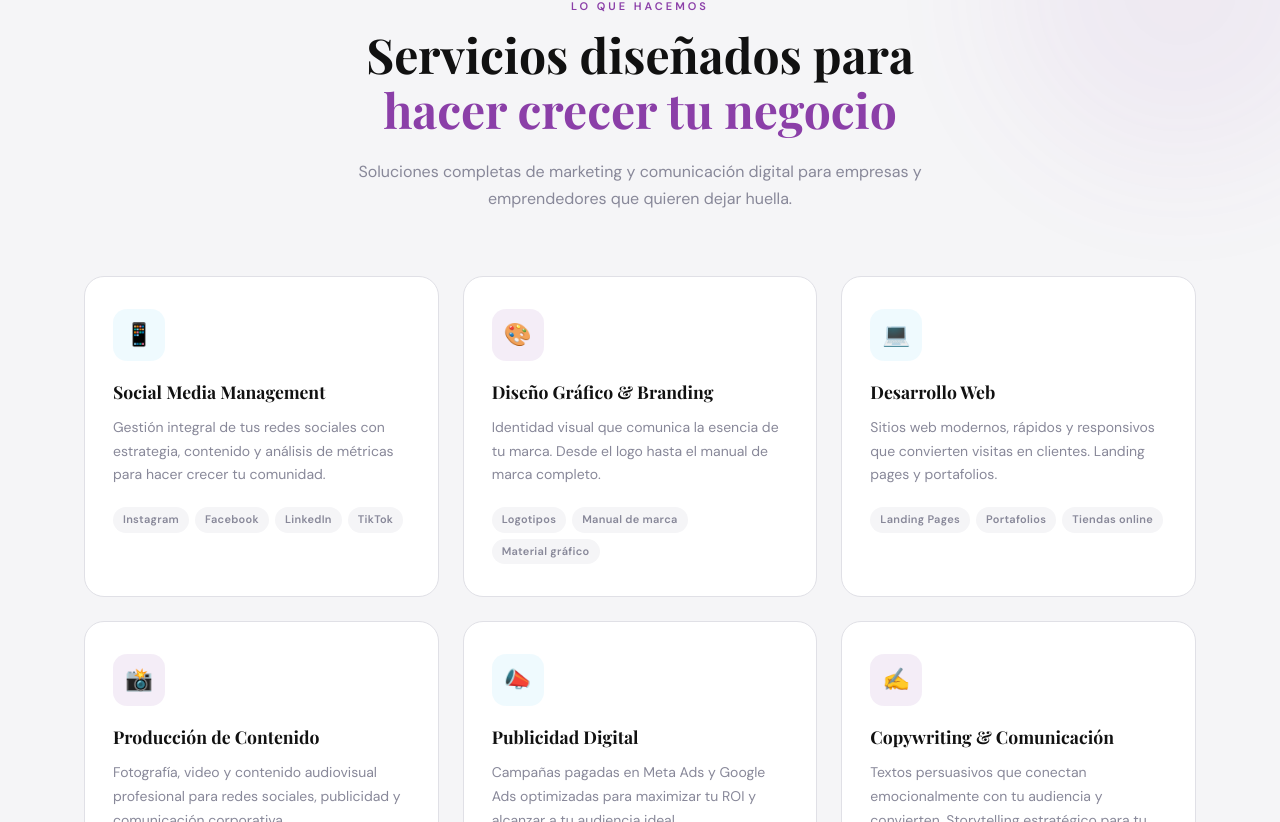
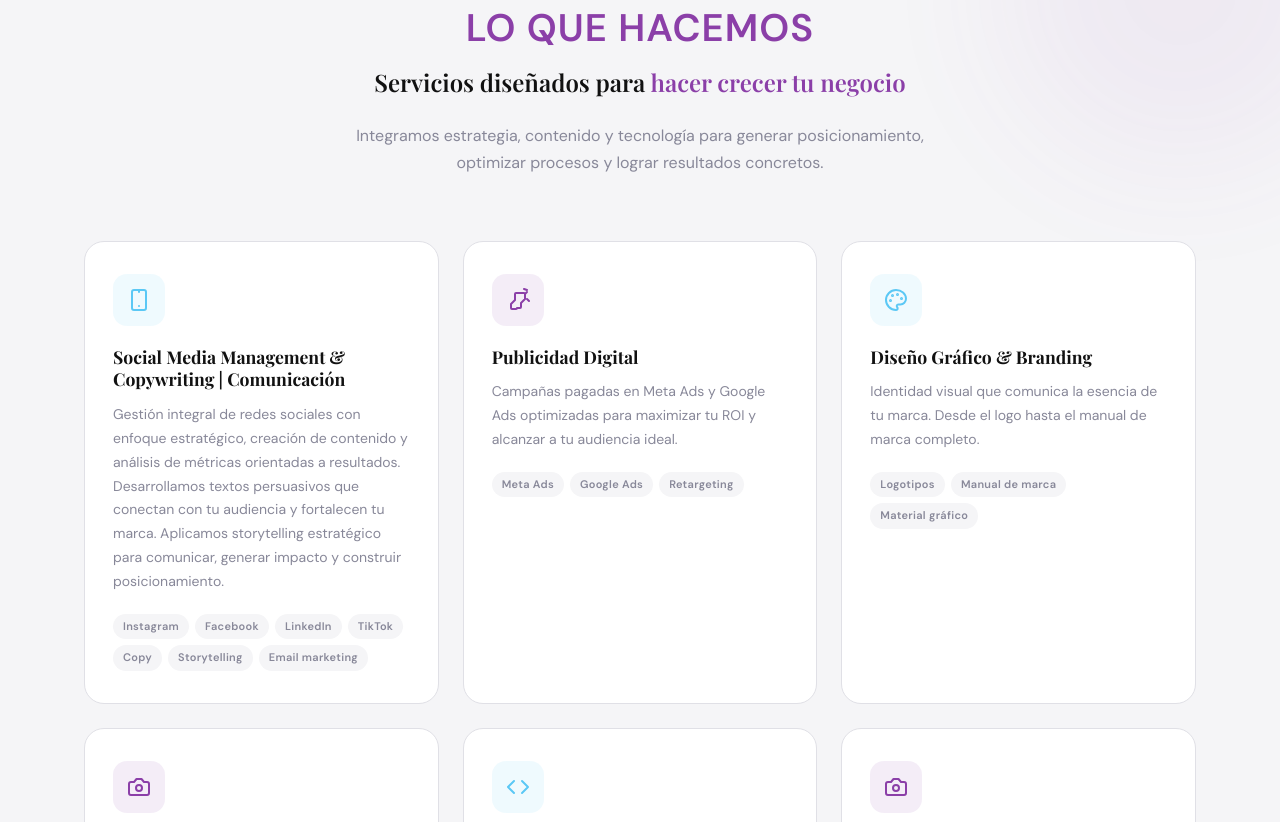
Before and after one commit to nazarena-aquino/ceo-multimedios, a React (Vite) app: page / in a window 1280 px wide. Shown: the part 1658-2480 px from the top of the page. Built offline with nearby package versions, Linux system fonts and the light colour scheme.

Commit message:
modificacion del estilo en servicios

```diff
--- a/src/components/Servicios.css
+++ b/src/components/Servicios.css
@@ -27,6 +27,31 @@
   font-size: 1rem;
   line-height: 1.7;
 }
+
+/* --- TÍTULOS CON JERARQUÍA INVERTIDA --- */
+.servicios .section-label {
+  font-size: 2.4rem !important;
+  text-transform: uppercase !important;
+  letter-spacing: 1px !important;
+  color: var(--purple) !important;
+  font-weight: 800 !important;
+  display: block !important;
+  margin-bottom: 8px !important;
+}
+
+.servicios .section-title {
+  font-family: var(--font-display) !important;
+  font-size: 1.5rem !important;
+  font-weight: 600 !important;
+  color: var(--black) !important;
+  line-height: 1.3 !important;
+  margin-bottom: 24px !important;
+}
+
+.servicios .section-title span {
+  color: var(--purple) !important;
+}
+/* --------------------------------------- */
 
 .servicios__grid {
   display: grid;
@@ -62,15 +87,24 @@
 
 .servicio-card:hover .servicio-card__line { width: 100%; }
 
+/* --- CONTENEDOR DEL ICONO --- */
 .servicio-card__icon {
   width: 52px; height: 52px;
   border-radius: 14px;
   display: flex;
   align-items: center;
   justify-content: center;
-  font-size: 1.4rem;
   margin-bottom: 20px;
+  /* La magia del color y el fondo ya viene desde el style en el JSX */
 }
+
+/* --- REGLA NUEVA PARA EL SVG --- */
+.servicio-card__icon svg {
+  width: 24px;
+  height: 24px;
+  stroke: currentColor; /* Asegura que tome el azul o violeta de su contenedor */
+}
+/* ------------------------------- */
 
 .servicio-card__title {
   font-family: var(--font-display);
@@ -118,6 +152,12 @@
   border-radius: 20px;
 }
 
+/* Responsive */
+@media (max-width: 900px) {
+  /* Añadí este breakpoint para tablets, para que pase a 2 columnas antes de 1 */
+  .servicios__grid { grid-template-columns: repeat(2, 1fr); }
+}
+
 @media (max-width: 640px) {
   .servicios__grid { grid-template-columns: 1fr; }
 }
--- a/src/components/Servicios.jsx
+++ b/src/components/Servicios.jsx
@@ -3,46 +3,82 @@ import './Servicios.css'
 
 const servicios = [
   {
-    icon: '📱',
+    icon: (
+      <svg className="icon-multimedios" viewBox="0 0 24 24" fill="none" stroke="currentColor" strokeWidth="2" strokeLinecap="round" strokeLinejoin="round">
+        <rect x="5" y="2" width="14" height="20" rx="2" ry="2"></rect>
+        <line x1="12" y1="18" x2="12.01" y2="18"></line>
+        <path d="M12 2v2"></path>
+      </svg>
+    ),
     color: '#5BC8F5',
-    title: 'Social Media Management',
-    desc: 'Gestión integral de tus redes sociales con estrategia, contenido y análisis de métricas para hacer crecer tu comunidad.',
-    tags: ['Instagram', 'Facebook', 'LinkedIn', 'TikTok'],
+    title: 'Social Media Management & Copywriting | Comunicación',
+    desc: 'Gestión integral de redes sociales con enfoque estratégico, creación de contenido y análisis de métricas orientadas a resultados. Desarrollamos textos persuasivos que conectan con tu audiencia y fortalecen tu marca. Aplicamos storytelling estratégico para comunicar, generar impacto y construir posicionamiento.',
+    tags: ['Instagram', 'Facebook', 'LinkedIn', 'TikTok', 'Copy', 'Storytelling', 'Email marketing'],
   },
   {
-    icon: '🎨',
+    icon: (
+      <svg className="icon-multimedios" viewBox="0 0 24 24" fill="none" stroke="currentColor" strokeWidth="2" strokeLinecap="round" strokeLinejoin="round">
+        <path d="M11 20A1 1 0 0 1 10 21H6A1 1 0 0 1 5 20V16L9 12V6A1 1 0 0 1 10 5H18A1 1 0 0 1 19 6V11L15 15V19A1 1 0 0 1 14 20H11Z"></path>
+        <path d="M19 6L21 4"></path>
+        <path d="M21 11L23 13"></path>
+        <path d="M18 1L21 2"></path>
+      </svg>
+    ),
     color: '#8B3FA8',
+    title: 'Publicidad Digital',
+    desc: 'Campañas pagadas en Meta Ads y Google Ads optimizadas para maximizar tu ROI y alcanzar a tu audiencia ideal.',
+    tags: ['Meta Ads', 'Google Ads', 'Retargeting'],
+  },
+  {
+    icon: (
+      <svg className="icon-multimedios" viewBox="0 0 24 24" fill="none" stroke="currentColor" strokeWidth="2" strokeLinecap="round" strokeLinejoin="round">
+        <circle cx="13.5" cy="6.5" r=".5" fill="currentColor"></circle>
+        <circle cx="17.5" cy="10.5" r=".5" fill="currentColor"></circle>
+        <circle cx="8.5" cy="7.5" r=".5" fill="currentColor"></circle>
+        <circle cx="6.5" cy="12.5" r=".5" fill="currentColor"></circle>
+        <path d="M12 2C6.5 2 2 6.5 2 12s4.5 10 10 10c.926 0 1.648-.746 1.648-1.688 0-.437-.18-.835-.437-1.125-.29-.289-.438-.652-.438-1.125a1.64 1.64 0 0 1 1.668-1.668h1.996c3.051 0 5.555-2.503 5.555-5.554C21.965 6.012 17.461 2 12 2z"></path>
+      </svg>
+    ),
+    color: '#5BC8F5',
     title: 'Diseño Gráfico & Branding',
     desc: 'Identidad visual que comunica la esencia de tu marca. Desde el logo hasta el manual de marca completo.',
     tags: ['Logotipos', 'Manual de marca', 'Material gráfico'],
   },
   {
-    icon: '💻',
+    icon: (
+      <svg className="icon-multimedios" viewBox="0 0 24 24" fill="none" stroke="currentColor" strokeWidth="2" strokeLinecap="round" strokeLinejoin="round">
+        <path d="M14.5 4h-5L7 7H4a2 2 0 0 0-2 2v9a2 2 0 0 0 2 2h16a2 2 0 0 0 2-2V9a2 2 0 0 0-2-2h-3l-2.5-3z"></path>
+        <circle cx="12" cy="13" r="3"></circle>
+      </svg>
+    ),
+    color: '#8B3FA8',
+    title: 'Producción de Contenido',
+    desc: 'Fotografía, video y contenido audiovisual profesional para redes sociales, publicidad y comunicación corporativa.',
+    tags: ['Fotografía', 'Video', 'Reels', 'Publicidad'],
+  },
+  {
+    icon: (
+      <svg className="icon-multimedios" viewBox="0 0 24 24" fill="none" stroke="currentColor" strokeWidth="2" strokeLinecap="round" strokeLinejoin="round">
+        <polyline points="16 18 22 12 16 6"></polyline>
+        <polyline points="8 6 2 12 8 18"></polyline>
+      </svg>
+    ),
     color: '#5BC8F5',
     title: 'Desarrollo Web',
     desc: 'Sitios web modernos, rápidos y responsivos que convierten visitas en clientes. Landing pages y portafolios.',
     tags: ['Landing Pages', 'Portafolios', 'Tiendas online'],
   },
   {
-    icon: '📸',
+    icon: (
+      <svg className="icon-multimedios" viewBox="0 0 24 24" fill="none" stroke="currentColor" strokeWidth="2" strokeLinecap="round" strokeLinejoin="round">
+        <path d="M14.5 4h-5L7 7H4a2 2 0 0 0-2 2v9a2 2 0 0 0 2 2h16a2 2 0 0 0 2-2V9a2 2 0 0 0-2-2h-3l-2.5-3z"></path>
+        <circle cx="12" cy="13" r="3"></circle>
+      </svg>
+    ),
     color: '#8B3FA8',
-    title: 'Producción de Contenido',
-    desc: 'Fotografía, video y contenido audiovisual profesional para redes sociales, publicidad y comunicación corporativa.',
-    tags: ['Fotografía', 'Video', 'Reels', 'Publicidad'],
-  },
-  {
-    icon: '📣',
-    color: '#5BC8F5',
-    title: 'Publicidad Digital',
-    desc: 'Campañas pagadas en Meta Ads y Google Ads optimizadas para maximizar tu ROI y alcanzar a tu audiencia ideal.',
-    tags: ['Meta Ads', 'Google Ads', 'Retargeting'],
-  },
-  {
-    icon: '✍️',
-    color: '#8B3FA8',
-    title: 'Copywriting & Comunicación',
-    desc: 'Textos persuasivos que conectan emocionalmente con tu audiencia y convierten. Storytelling estratégico para tu marca.',
-    tags: ['Copy', 'Storytelling', 'Email marketing'],
+    title: 'Soluciones Digitales',
+    desc: 'No ofrecemos herramientas sueltas, desarrollamos soluciones que funcionan. Creamos ecosistemas digitales pensados para optimizar, escalar y posicionarte. Integramos tecnología, estrategia y experiencia de usuario para que cada desarrollo tenga un impacto real en tu crecimiento.',
+    tags: [],
   },
 ]
 
@@ -54,11 +90,10 @@ export default function Servicios() {
         <div className="servicios__header">
           <p className="section-label">Lo que hacemos</p>
           <h2 className="section-title">
-            Servicios diseñados para<br />
-            <span>hacer crecer tu negocio</span>
+            Servicios diseñados para <span>hacer crecer tu negocio</span>
           </h2>
           <p className="servicios__sub">
-            Soluciones completas de marketing y comunicación digital para empresas y emprendedores que quieren dejar huella.
+          Integramos estrategia, contenido y tecnología para generar posicionamiento, optimizar procesos y lograr resultados concretos.
           </p>
         </div>
 
```
